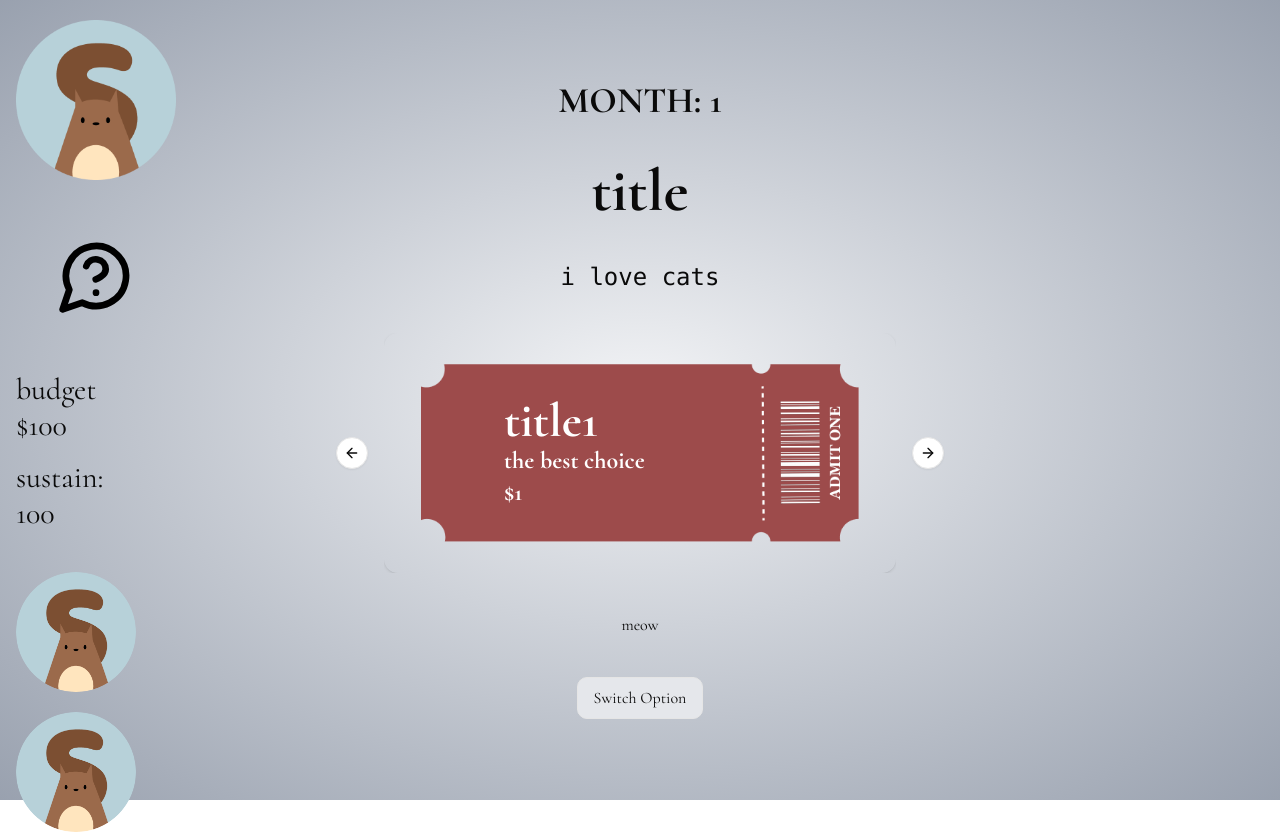
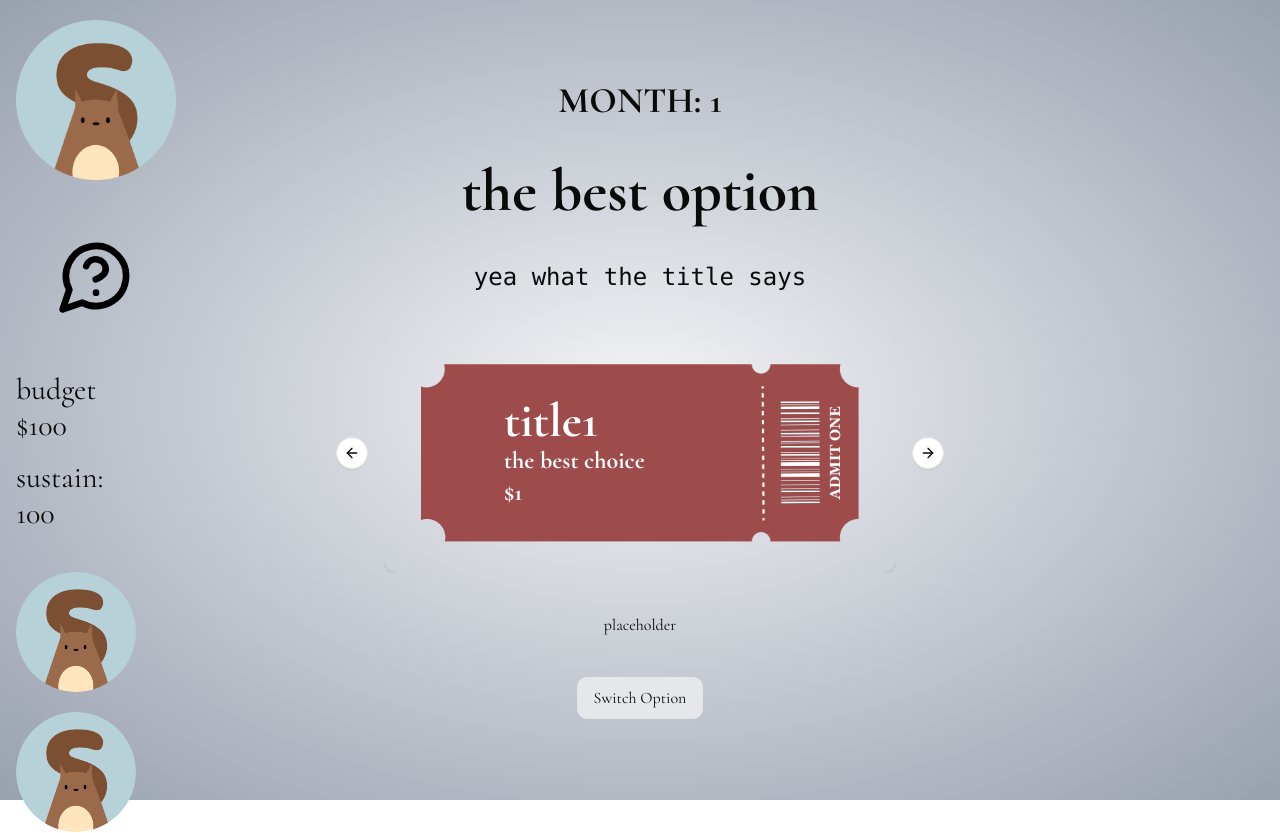
Before and after one commit to qhgill/final-take, a Next.js app: page / in a window 1280 px wide. Shown: the top 833 px of the page. Built offline with nearby package versions, Linux system fonts and the light colour scheme.

Commit message:
cats are cute

```diff
--- a/src/app/page.tsx
+++ b/src/app/page.tsx
@@ -4,7 +4,6 @@ import { useState } from "react";
 import { motion, AnimatePresence } from "framer-motion";
 
 import Prompt from "../components/Prompt";
-import placeholderimg from "@/public/placeholder.png";
 import { Option, User } from "../utils/options";
 import Sidebar from "../components/Sidebar";
 import { marketingOptions } from "../data/options";
@@ -23,23 +22,25 @@ const user: User = {
   used: usedOptions,
 };
 
-const options: Option[] = [
-  {
-    title: "title",
-    icon: placeholderimg,
-    description: "i love cats",
-    placeholder: "meow",
-  },
-  {
-    title: "another title",
-    icon: placeholderimg,
-    description: "i love cats too",
-    placeholder: "purr",
-  },
-];
+// const options: Option[] = [
+//   {
+//     title: "title",
+//     icon: placeholderimg,
+//     description: "i love cats",
+//     placeholder: "meow",
+//   },
+//   {
+//     title: "another title",
+//     icon: placeholderimg,
+//     description: "i love cats too",
+//     placeholder: "purr",
+//   },
+// ];
 
 const Home = () => {
-  const [selectedOption, setSelectedOption] = useState<Option>(options[0]);
+  const [selectedOption, setSelectedOption] = useState<Option>(
+    productionOptions[0],
+  );
   const [currentEventDone, setCurrentEventDone] = useState(0);
   const [visible, setVisible] = useState(true);
   const [promptKey, setPromptKey] = useState(0);
@@ -51,14 +52,14 @@ const Home = () => {
     // this needs to be changed to a random + uses month so is scuffed
     setCurrentEventDone(currentEventDone + 1);
     user.month += 1;
-    if (currentEventDone >= options.length - 1) {
+    if (currentEventDone >= productionOptions.length - 1) {
       setIsEnd(true);
       setVisible(true);
       setPromptKey((prev) => prev + 1);
       return;
     }
 
-    setSelectedOption(options[currentEventDone]);
+    setSelectedOption(productionOptions[currentEventDone]);
     setPromptKey((prev) => prev + 1);
     setVisible(true);
   };
--- a/src/components/Prompt.tsx
+++ b/src/components/Prompt.tsx
@@ -1,7 +1,6 @@
 import { Option } from "../utils/options";
 import AnimateText from "./AnimateText";
 import TicketCarousel from "./choicestyles/TicketCarousel";
-import { Choice } from "../utils/options";
 
 interface PromptTypes {
   options: Option;
@@ -10,39 +9,12 @@ interface PromptTypes {
 }
 
 const Prompt = ({ options, month, handleSwap }: PromptTypes) => {
-  const dummyset: Choice[] = [
-    {
-      id: 1,
-      title: "title1",
-      description: "the best choice",
-      price: 1,
-      sustain: 1,
-      profit: 1,
-    },
-    {
-      id: 2,
-      title: "title2",
-      description: "also the best choice",
-      price: 1,
-      sustain: 1,
-      profit: 1,
-    },
-    {
-      id: 3,
-      title: "title3",
-      description: "an even better choice",
-      price: 1,
-      sustain: 1,
-      profit: 1,
-    },
-  ];
-
   return (
     <div className="flex flex-col w-[70vw] max-h-[90vh] justify-center gap-y-10 items-center">
       <p className="text-4xl font-bold">MONTH: {month}</p>
       <p className="text-6xl font-extrabold">{options.title}</p>
       <AnimateText text={options.description} typeSpeed={30} />
-      <TicketCarousel choices={dummyset} />
+      <TicketCarousel choices={options.answers} />
       {options.placeholder}
 
       <button
--- a/src/components/choicestyles/TicketCarousel.tsx
+++ b/src/components/choicestyles/TicketCarousel.tsx
@@ -31,14 +31,13 @@ const TicketCarousel = ({ choices }: ChoiceTypes) => {
               className="flex flex-col justify-center items-center h-full "
             >
               <Card className="bg-transparent w-full border-0 flex flex-col items-center justify-center h-full">
-                <CardContent className="relative flex flex-col text-2xl font-bold justify-center items-start  w-full h-full py-15 px-30">
+                <CardContent className="relative flex flex-col text-2xl font-bold justify-center items-start w-full h-full py-15 px-30">
                   <p className="text-bold text-5xl text-white">{slide.title}</p>
                   <p className="text-2xl text-white">{slide.description}</p>
                   <p className="text-2xl text-white">${slide.price}</p>
                   <Image
                     src={ticketimg}
                     alt="ticket"
-                    // objectFit=""
                     className="absolute inset-0 -z-1 h-full w-full object-contain"
                   />
                 </CardContent>
--- a/src/data/options.ts
+++ b/src/data/options.ts
@@ -3,20 +3,72 @@ import placeholderimg from "@/public/placeholder.png";
 
 export const productionOptions: Option[] = [
   {
-    month: 1,
     title: "the best option",
     icon: placeholderimg,
     description: "yea what the title says",
     placeholder: "placeholder",
+    selectionView: 1,
+    answers: [
+      {
+        id: 1,
+        title: "title1",
+        description: "the best choice",
+        price: 1,
+        sustain: 1,
+        profit: 1,
+      },
+      {
+        id: 2,
+        title: "title2",
+        description: "also the best choice",
+        price: 1,
+        sustain: 1,
+        profit: 1,
+      },
+      {
+        id: 3,
+        title: "title3",
+        description: "an even better choice",
+        price: 1,
+        sustain: 1,
+        profit: 1,
+      },
+    ],
   },
 ];
 
 export const marketingOptions: Option[] = [
   {
-    month: 2,
     title: "the best option",
     icon: placeholderimg,
     description: "yea what the title says",
     placeholder: "placeholder",
+    selectionView: 1,
+    answers: [
+      {
+        id: 1,
+        title: "title1",
+        description: "the best choice",
+        price: 1,
+        sustain: 1,
+        profit: 1,
+      },
+      {
+        id: 2,
+        title: "title2",
+        description: "also the best choice",
+        price: 1,
+        sustain: 1,
+        profit: 1,
+      },
+      {
+        id: 3,
+        title: "title3",
+        description: "an even better choice",
+        price: 1,
+        sustain: 1,
+        profit: 1,
+      },
+    ],
   },
 ];
--- a/src/utils/options.tsx
+++ b/src/utils/options.tsx
@@ -5,6 +5,8 @@ export interface Option {
   icon: StaticImageData;
   description: string;
   placeholder: string;
+  answers: Choice[];
+  selectionView: number; // 1 for carousel
 }
 
 export interface User {
```
